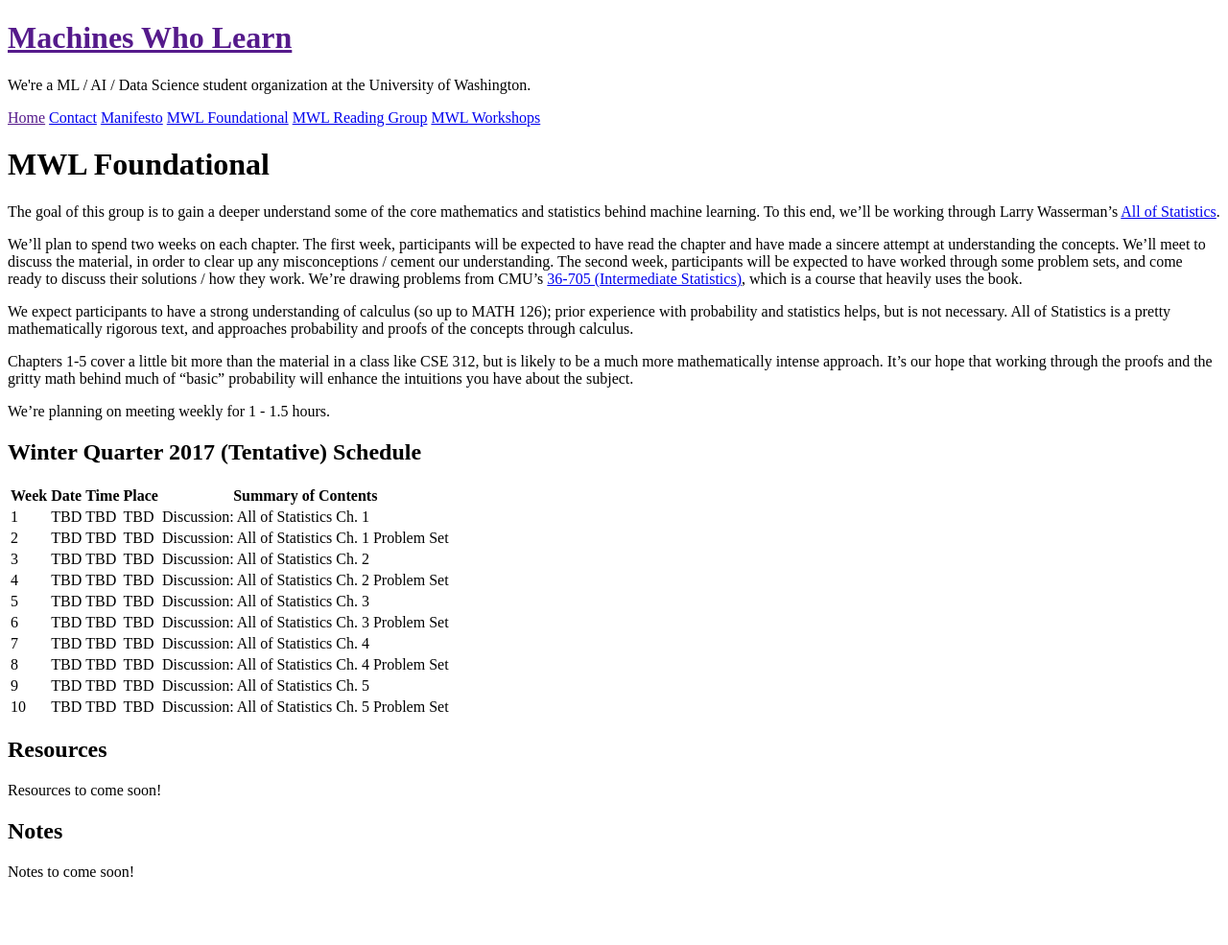
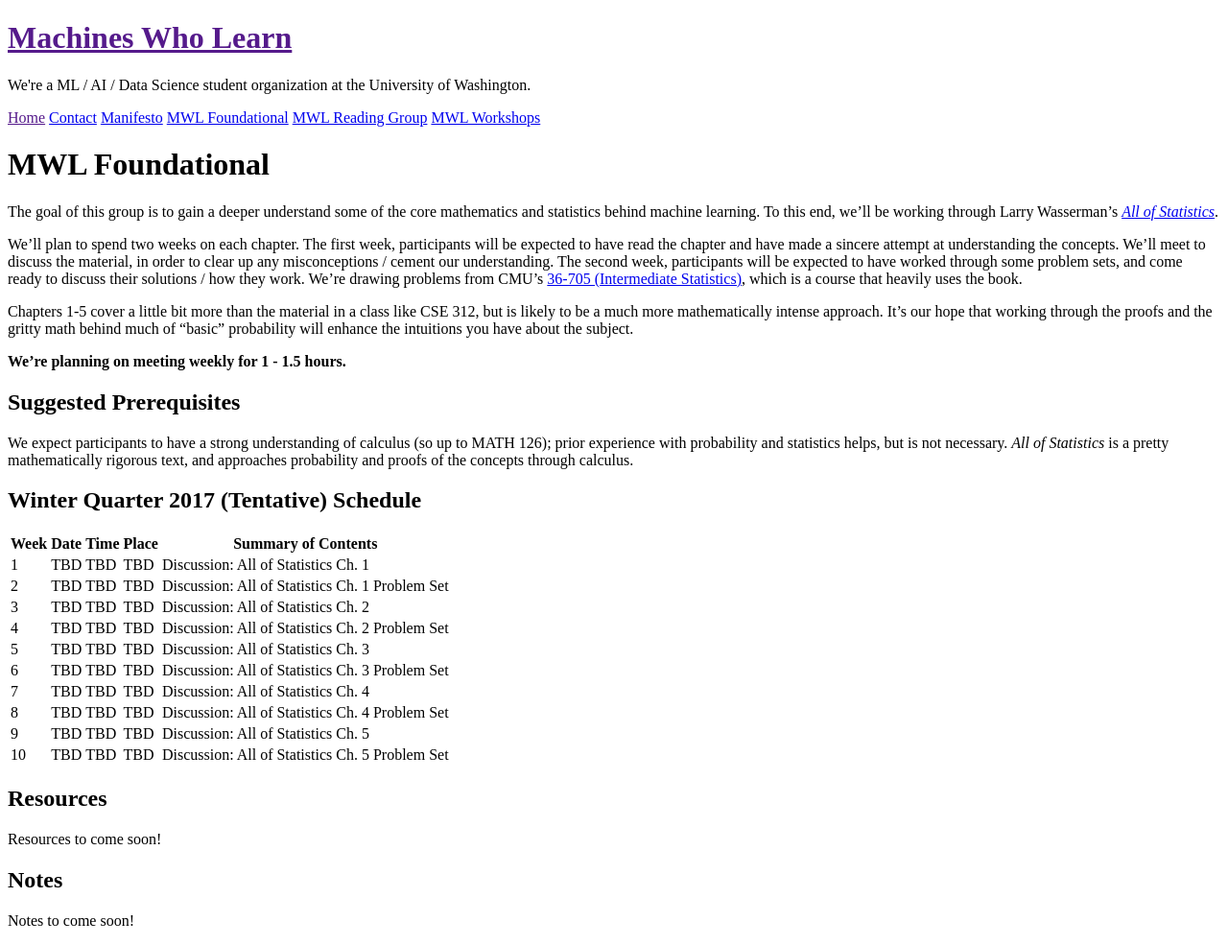
Before and after one commit to MachinesWhoLearn/machineswholearn.github.io, a Jekyll site: the page built from mwl_foundational.md, in a window 1280 px wide. Shown: the whole page at 96% size. Built offline with Jekyll 4.4.1, drawn with Linux system fonts in a browser that asks for light colours; before the commit the page ends 934 px from its top, so only the background shows below that.

Commit message:
add explicit section for prereqs

```diff
--- a/mwl_foundational.md
+++ b/mwl_foundational.md
@@ -6,7 +6,7 @@ title: MWL Foundational
 The goal of this group is to gain a deeper understand some of the core
 mathematics and statistics behind machine learning. To this end, we'll be
 working through Larry Wasserman's
-[All of Statistics](http://www.stat.cmu.edu/~larry/all-of-statistics/).
+[*All of Statistics*](http://www.stat.cmu.edu/~larry/all-of-statistics/).
 
 We'll plan to spend two weeks on each chapter. The first week, participants will
 be expected to have read the chapter and have made a sincere attempt at
@@ -18,17 +18,18 @@ CMU's
 [36-705 (Intermediate Statistics)](http://www.stat.cmu.edu/~larry/=stat705/),
 which is a course that heavily uses the book.
 
-We expect participants to have a strong understanding of calculus (so up to MATH
-126); prior experience with probability and statistics helps, but is not
-necessary. All of Statistics is a pretty mathematically rigorous text, and
-approaches probability and proofs of the concepts through calculus.
-
 Chapters 1-5 cover a little bit more than the material in a class like CSE 312,
 but is likely to be a much more mathematically intense approach. It's our hope
 that working through the proofs and the gritty math behind much of "basic"
 probability will enhance the intuitions you have about the subject.
 
-We're planning on meeting weekly for 1 - 1.5 hours.
+**We're planning on meeting weekly for 1 - 1.5 hours.**
+
+## Suggested Prerequisites
+We expect participants to have a strong understanding of calculus (so up to MATH
+126); prior experience with probability and statistics helps, but is not
+necessary. *All of Statistics* is a pretty mathematically rigorous text, and
+approaches probability and proofs of the concepts through calculus.
 
 ## Winter Quarter 2017 (Tentative) Schedule
 
```
Also changed, not shown: mwl_reading_group.md (+4 -2 lines), mwl_workshops.md (+3 -1 lines).
